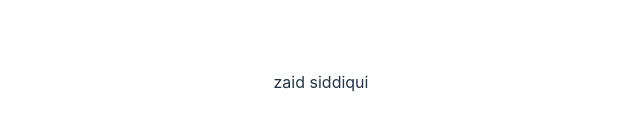
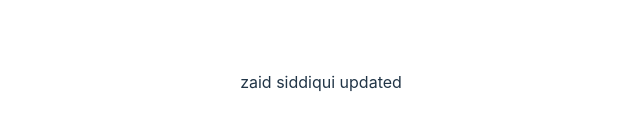
Before and after one commit to zaidtech786/github-tutorial, a React (Vite) app: page / in a window 1280 px wide. Shown: the part 318-448 px from the top of the page, without its empty margins (319-959 px from the left). Built offline with nearby package versions, Linux system fonts and the light colour scheme.

Commit message:
code updated

```diff
--- a/src/App.jsx
+++ b/src/App.jsx
@@ -6,7 +6,7 @@ import './App.css'
 function App() {
   return (
     <>
-       <div>zaid siddiqui</div>
+       <div>zaid siddiqui updated</div>
     </>
   )
 }
--- a/src/two.js
+++ b/src/two.js
@@ -3,7 +3,7 @@ import React from 'react'
 function two() {
   return (
     <div>
-
+        <h1>two</h1>
     </div>
   )
 }
```
